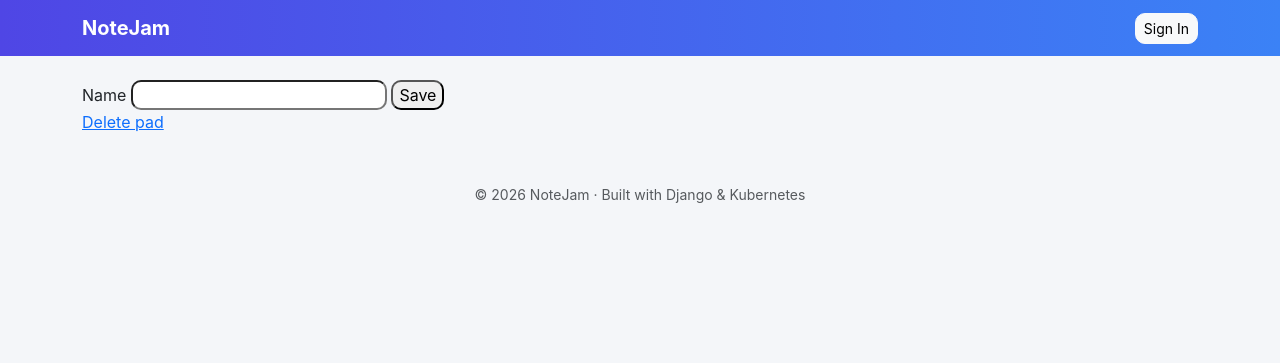
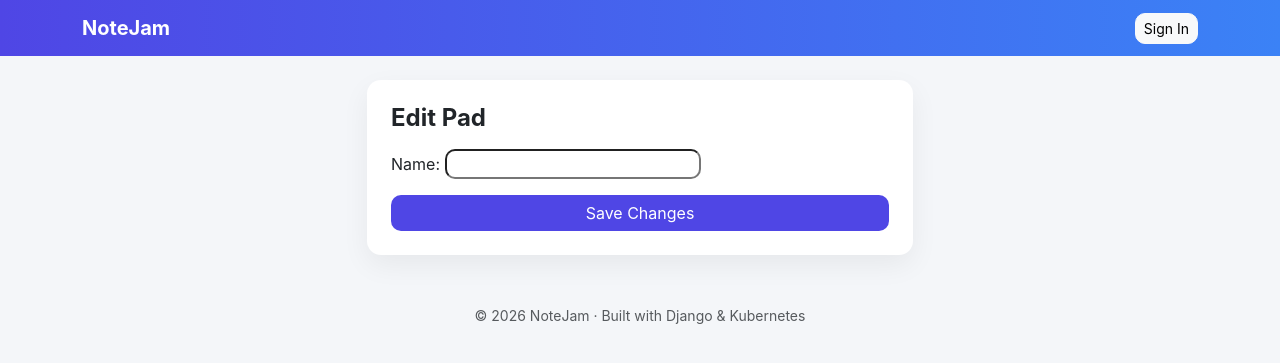
Before and after one commit to hussamansari/microservice-cicd-kubernetes-pipeline, a Django app: template django/notejam/pads/templates/pads/pad_edit.html in a window 1280 px wide. Shown: the top 363 px of the page. Run offline with Django 3.2, Linux system fonts and the light colour scheme; the template is opened without the code that fills it: values that come from a table or form of the project are taken from there, others are empty.

Commit message:
Update pad_edit.html

```diff
--- a/django/notejam/pads/templates/pads/pad_edit.html
+++ b/django/notejam/pads/templates/pads/pad_edit.html
@@ -1,9 +1,25 @@
 {% extends "base.html" %}
-
-{% block title %}{{ pad.name }}{% endblock %}
-{% block page_title %}<span>{{ pad.name }}</span>{% endblock %}
+{% block title %}Edit Pad{% endblock %}
 
 {% block content %}
-  {% include "pads/pad_form.html" %}
-  <a class="red" href="{% url 'delete_pad' pk=pad.id %}">Delete pad</a>
+<div class="row justify-content-center">
+    <div class="col-md-6">
+        <div class="card p-4">
+            <h4 class="fw-bold mb-3">Edit Pad</h4>
+
+            <form method="post">
+                {% csrf_token %}
+
+                <div class="mb-3">
+                    {{ form.name.label_tag }}
+                    {{ form.name }}
+                </div>
+
+                <button type="submit" class="btn btn-primary w-100">
+                    Save Changes
+                </button>
+            </form>
+        </div>
+    </div>
+</div>
 {% endblock %}
```
